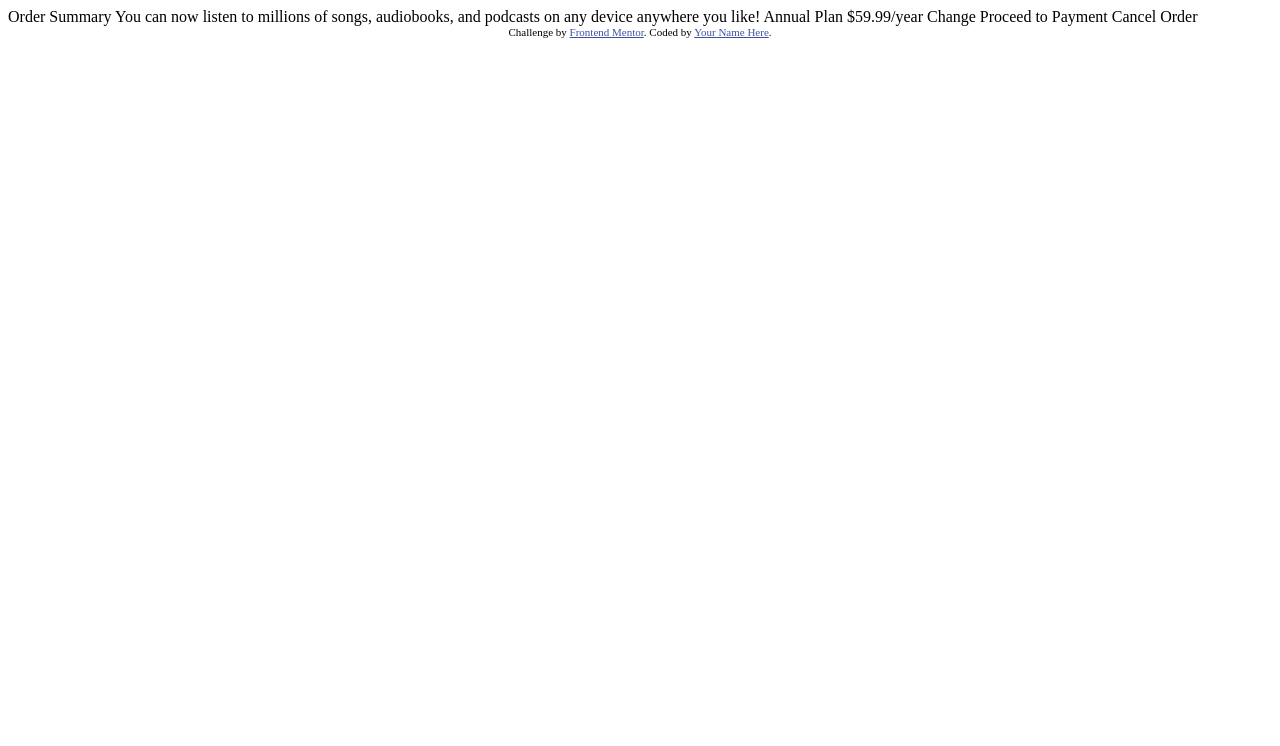
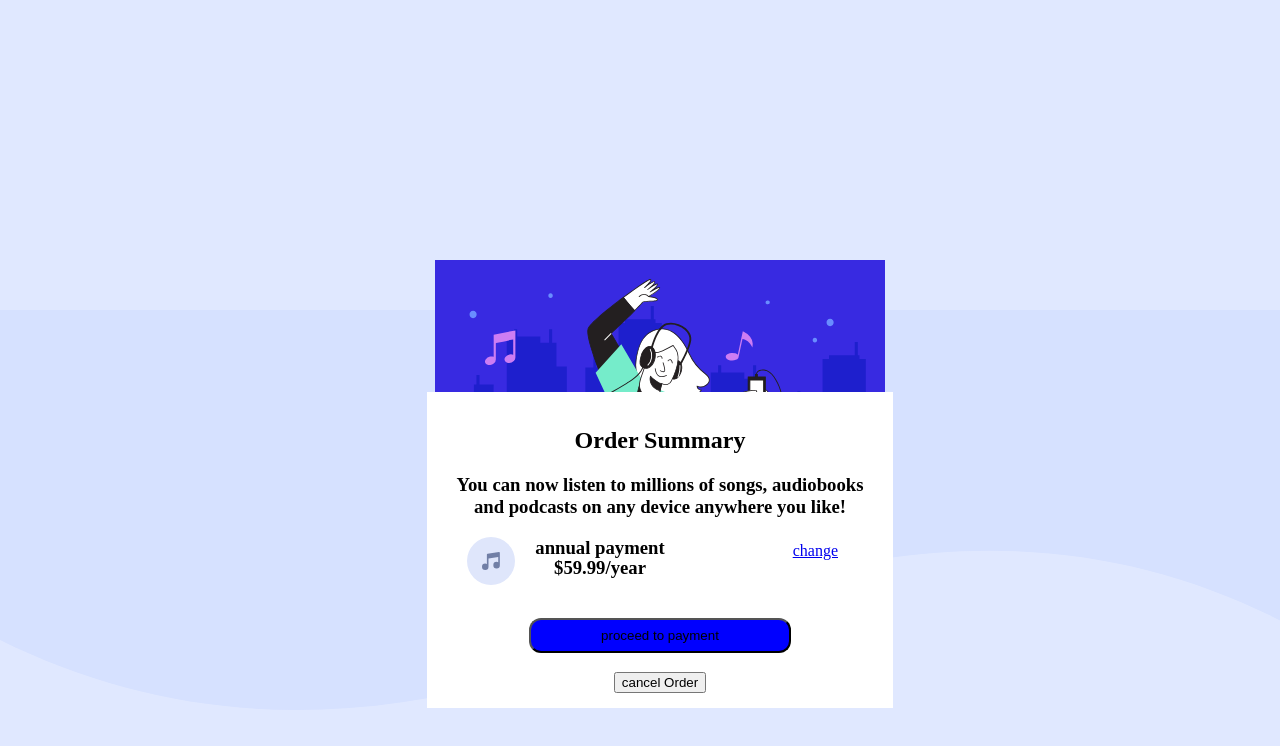
Before and after one commit to Saroj-pradhan/order-summery, a plain HTML site: page index.html in a window 1280 px wide. Drawn offline with Linux system fonts and the light colour scheme.

Commit message:
initite changes { i have not idea about github so its my major changes at once}

```diff
--- a/index.html
+++ b/index.html
@@ -8,30 +8,35 @@
 
   <title>Frontend Mentor | Order summary card</title>
 
-  <!-- Feel free to remove these styles or customise in your own stylesheet 👍 -->
-  <style>
-    .attribution { font-size: 11px; text-align: center; }
-    .attribution a { color: hsl(228, 45%, 44%); }
-  </style>
+  <link rel="stylesheet" href="style.css">
 </head>
 <body>
+  <img class="hii" src="images/illustration-hero.svg" alt="" srcset="">
+  <img class="bg__image" src="images/pattern-background-desktop.svg" alt="" srcset="">
 
-  Order Summary
+ <div class="xyz">
+ <h2>Order Summary</h2>
 
-  You can now listen to millions of songs, audiobooks, and podcasts on any
-  device anywhere you like!
+  <h3>You can now listen to millions of songs, audiobooks and podcasts on any
+  device anywhere you like! </h3>
 
-  Annual Plan
-  $59.99/year
+<img class="mus" src="images/icon-music.svg" alt="" srcset="">
 
-  Change
 
-  Proceed to Payment
-  Cancel Order
 
-  <div class="attribution">
-    Challenge by <a href="https://www.frontendmentor.io?ref=challenge" target="_blank">Frontend Mentor</a>.
-    Coded by <a href="#">Your Name Here</a>.
-  </div>
+
+
+ <h3 class="ann" ><b>annual payment</b></h3>
+  <h3 class="yea"><b>$59.99/year</b></h3>
+
+  <a class="change" href="https://www.udemy.com/course/the-complete-web-development-bootcamp/"> change </a>
+
+
+
+
+
+ <h3 class="ptp" ><a  href="https://rzp.io/l/1enXcgrf26"><button class="button">proceed to payment</button></a></h3>
+  <button>cancel Order</button>
+
 </body>
 </html>
--- /dev/null
+++ b/style.css
@@ -0,0 +1,62 @@
+body{
+    background-color:hsl(225, 100%, 94%);
+    padding: 0ex;
+    margin: 0px;
+    text-align: center;
+    display: flex;
+    flex-direction: column;
+    align-items: center;
+    justify-content: center;
+    min-height: 100vh;
+
+   }
+   .xyz{
+   background-color: white;
+   padding: 15px;
+   position: absolute;
+   left: 40px;
+   top: 5px;
+   margin: 387px;
+
+
+
+   }
+   .bg__image{
+     height: 400px;
+
+   }
+   .hii{
+     position: relative;
+     top: 170px;
+     right: -20px;
+   }
+   .change{
+   position: absolute;
+   right: 55px;
+   top: 150px;
+   }
+   .mus{
+       position: absolute;
+       left: 40px;
+
+   }
+   .yea{
+   position: relative;
+   bottom: 20px;
+   right: 60px;
+   }
+   .ann{
+   position: relative;
+   right: 60px;
+   }
+
+
+
+
+   .button{
+     background-color: blue;
+     border-radius: 12px;
+     padding: 8px 70px;
+     text-align: center;
+
+   }
```
